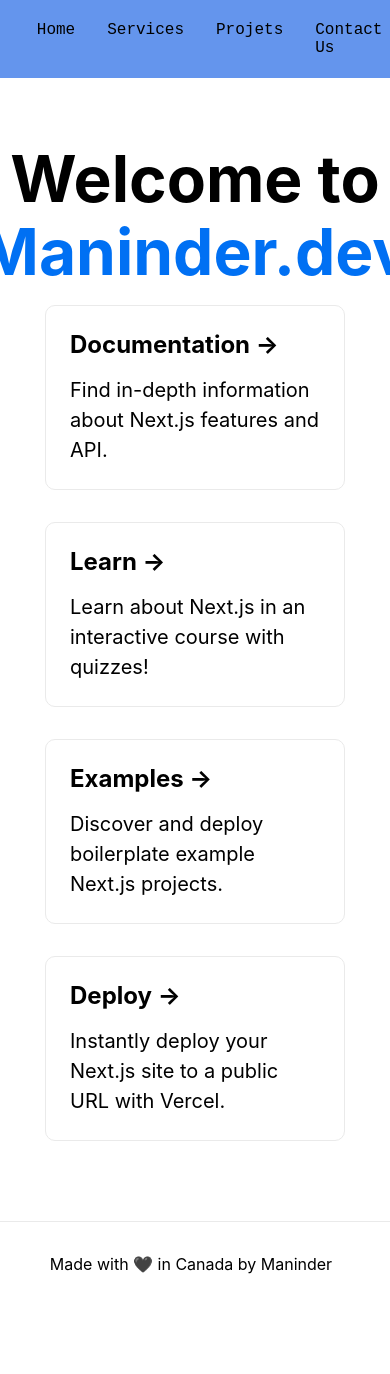
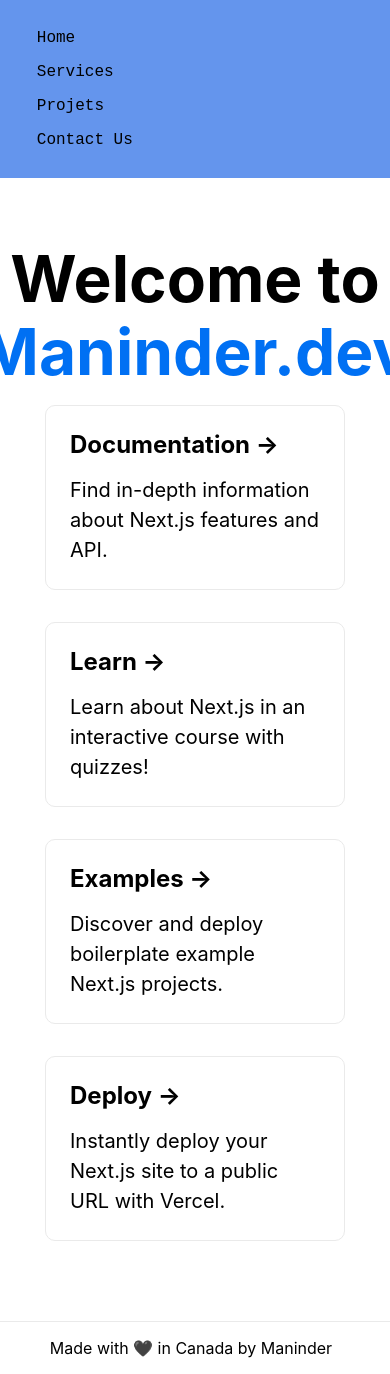
Before and after one commit to Maninder-mike/maninder-app, a Next.js app: page / in a window 390 px wide. Shown: the top 1374 px of the page. Before the commit the page ends 1306 px from the top, so only its background shows below. Built offline with nearby package versions, Linux system fonts and the light colour scheme.

Commit message:
test commit

```diff
--- /dev/null
+++ b/pages/components/FooterBar.jsx
@@ -0,0 +1,19 @@
+import React from "react";
+import styles from "../../styles/Home.module.css";
+
+export const FooterBar = () => {
+  return (
+    <>
+      <footer className={styles.footer}>
+        <a
+          href="https://vercel.com?utm_source=create-next-app&utm_medium=default-template&utm_campaign=create-next-app"
+          target="_blank"
+          rel="noopener noreferrer"
+        >
+          Made with 🖤 in Canada by Maninder
+          <span className={styles.logo}></span>
+        </a>
+      </footer>
+    </>
+  );
+};
--- a/pages/components/navbar.module.css
+++ b/pages/components/navbar.module.css
@@ -10,8 +10,16 @@
   font-family: "Courier New", Courier, monospace;
   display: flex;
   flex-direction: row;
+  flex-wrap: wrap;
   padding: 0.3rem;
   margin-left: 1rem;
+}
+
+@media (max-width: 500px) {
+  .list {
+    width: 100%;
+    flex-direction: column;
+  }
 }
 
 .li {
@@ -22,3 +30,10 @@
 .li:hover {
   font-weight: 700;
 }
+
+@media (max-width: 500px) {
+  .li {
+    margin: .5rem 1rem;
+
+  }
+}
--- a/pages/index.js
+++ b/pages/index.js
@@ -1,5 +1,6 @@
 import Head from "next/head";
 import styles from "../styles/Home.module.css";
+import { FooterBar } from "./components/FooterBar";
 import NavBar from "./components/NavBar";
 
 export default function Home() {
@@ -51,16 +52,7 @@
         </div>
       </main>
 
-      <footer className={styles.footer}>
-        <a
-          href="https://vercel.com?utm_source=create-next-app&utm_medium=default-template&utm_campaign=create-next-app"
-          target="_blank"
-          rel="noopener noreferrer"
-        >
-          Made with 🖤 in Canada by Maninder
-          <span className={styles.logo}></span>
-        </a>
-      </footer>
+      <FooterBar />
     </div>
   );
 }
--- a/styles/Home.module.css
+++ b/styles/Home.module.css
@@ -15,7 +15,7 @@
 .footer {
   display: flex;
   flex: 1;
-  padding: 2rem 0;
+  padding: 1rem 0;
   border-top: 1px solid #eaeaea;
   justify-content: center;
   align-items: center;
```
